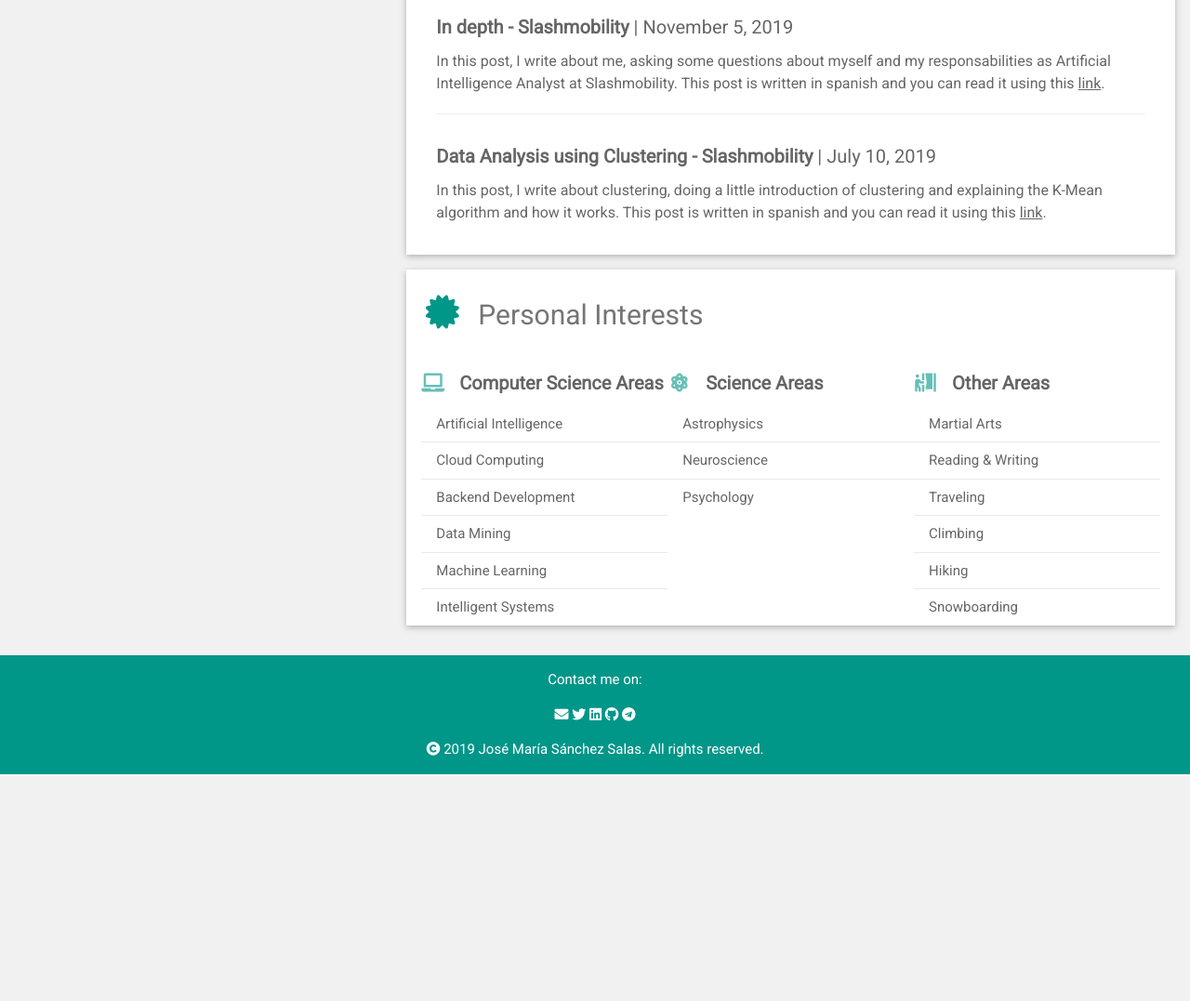
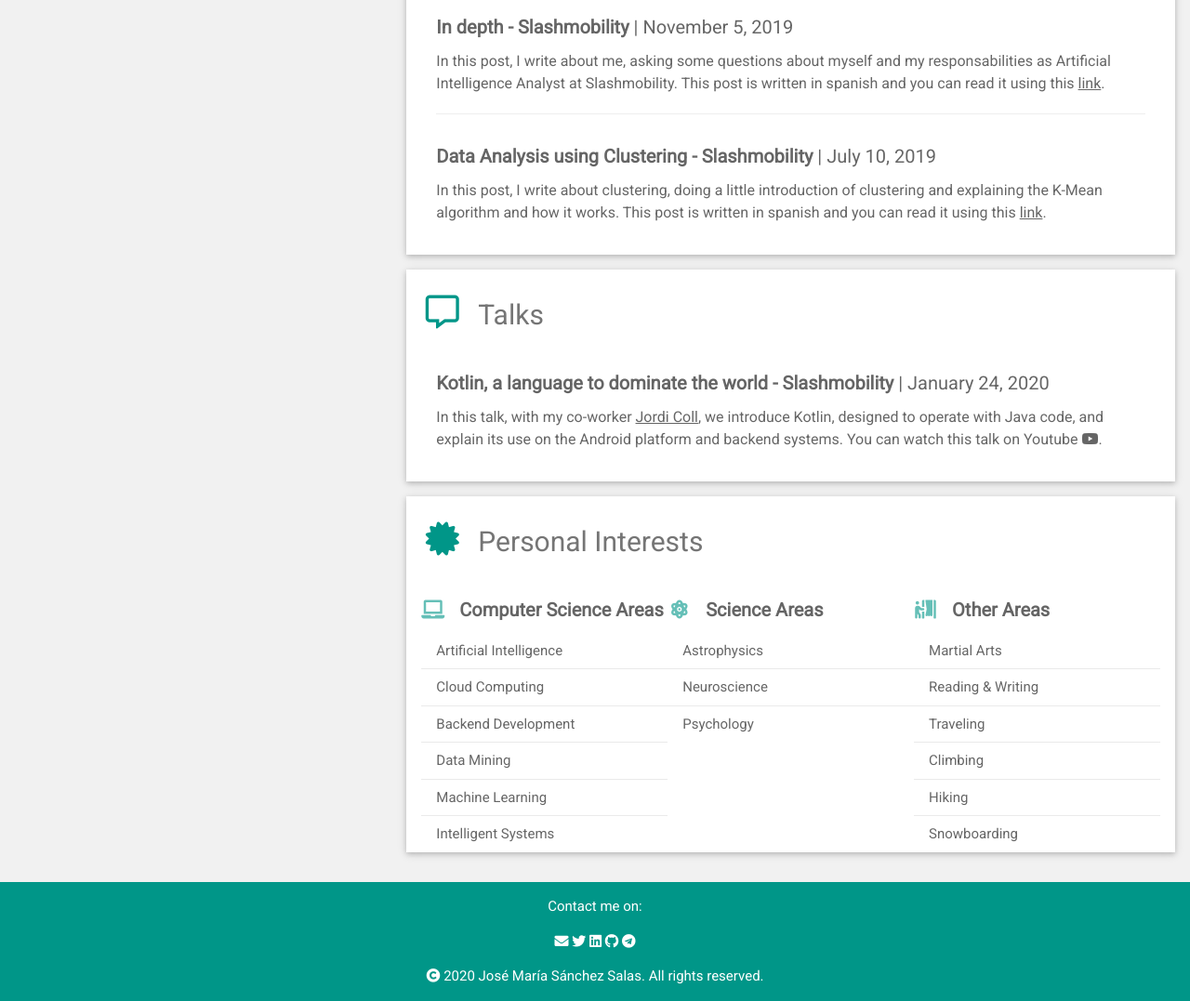
Before and after one commit to jmssalas/personal-website, a plain HTML site: page index.html in a window 1280 px wide. Shown: the part 1313-2390 px from the top of the page at 93% size. Before the commit the page ends 2146 px from the top, so only its background shows below. Drawn offline with nearby package versions, Linux system fonts and the light colour scheme.

Commit message:
Talks section added

```diff
--- a/index.html
+++ b/index.html
@@ -24,7 +24,7 @@ html,body,h1,h2,h3,h4,h5,h6 {font-family: "Roboto", sans-serif}
         <div class="w3-display-container">
           <img src="img/avatar.jpg" style="width:100%" alt="Avatar">
           <div class="w3-display-topleft w3-container w3-text-white">
-			     <h4 style="text-shadow:1px 1px 0 #000">José María Sánchez Salas</h4>
+			     <!-- <h4 style="text-shadow:1px 1px 0 #000">José María Sánchez Salas</h4>-->
           </div>
         </div>
         <div class="w3-container">
@@ -63,6 +63,8 @@ html,body,h1,h2,h3,h4,h5,h6 {font-family: "Roboto", sans-serif}
     <!-- Right Column -->
     <div class="w3-twothird">
 
+
+      <!-- About Me -->
       <div class="w3-container w3-card-2 w3-white w3-margin-bottom">
         <h2 class="w3-text-grey w3-padding-16"><i class="fa fa-info-circle fa-fw w3-margin-right w3-xxlarge w3-text-teal"></i>About Me</h2>
         <div class="w3-container">
@@ -86,7 +88,10 @@ html,body,h1,h2,h3,h4,h5,h6 {font-family: "Roboto", sans-serif}
         </div>
         <br>
       </div>
+      <!-- End About Me -->
 
+
+      <!-- Personal Projects -->
       <div class="w3-container w3-card-2 w3-white w3-margin-bottom">
         <h2 class="w3-text-grey w3-padding-16"><i class="fa fa-suitcase fa-fw w3-margin-right w3-xxlarge w3-text-teal"></i>Personal Projects</h2>
 
@@ -120,7 +125,9 @@ html,body,h1,h2,h3,h4,h5,h6 {font-family: "Roboto", sans-serif}
         </div>
         <br>
       </div>
+      <!-- End Personal Projects -->
 
+      <!-- Posts -->
       <div class="w3-container w3-card-2 w3-white w3-margin-bottom">
         <h2 class="w3-text-grey w3-padding-16"><i class="fa fa-quote-left fa-fw w3-margin-right w3-xxlarge w3-text-teal"></i>Posts</h2>
         <div class="w3-container">
@@ -135,7 +142,20 @@ html,body,h1,h2,h3,h4,h5,h6 {font-family: "Roboto", sans-serif}
         </div>
         <br>
       </div>
+      <!-- End Posts -->
 
+      <!-- Talks -->
+      <div class="w3-container w3-card-2 w3-white w3-margin-bottom">
+        <h2 class="w3-text-grey w3-padding-16"><i class="far fa-comment-alt fa-fw w3-margin-right w3-xxlarge w3-text-teal"></i>Talks</h2>
+        <div class="w3-container">
+          <h4 class="w3-opacity"><b>Kotlin, a language to dominate the world - Slashmobility</b> | January 24, 2020</h4>
+          <h6 class="w3-opacity">In this talk, with my co-worker <a href="https://www.linkedin.com/in/jordi-coll-marin/" target="_blank">Jordi Coll</a>, we introduce Kotlin, designed to operate with Java code, and explain its use on the Android platform and backend systems. You can watch this talk on Youtube <a href="https://www.youtube.com/watch?v=yLlrFBBnqCE" target="_blank"><i class="fab fa-youtube w3-hover-opacity"></i></a>.</h6>
+        </div>
+        <br>
+      </div>
+      <!-- End Talks -->
+
+      <!-- PErsonal Interests -->
       <div class="w3-container w3-card-2 w3-white w3-margin-bottom">
         <h2 class="w3-text-grey w3-padding-16"><i class="fa fa-certificate fa-fw w3-margin-right w3-xxlarge w3-text-teal"></i>Personal Interests</h2>
         <div class="w3-third">
@@ -169,6 +189,7 @@ html,body,h1,h2,h3,h4,h5,h6 {font-family: "Roboto", sans-serif}
           </ul>
         </div>
       </div>
+      <!-- End Personal Interests -->
 
     <!-- End Right Column -->
     </div>
@@ -186,7 +207,7 @@ html,body,h1,h2,h3,h4,h5,h6 {font-family: "Roboto", sans-serif}
   <a href="https://www.linkedin.com/in/jmssalas/" target="_blank"><i class="fab fa-linkedin w3-hover-opacity"></i></a>
   <a href="https://github.com/jmssalas" target="_blank"><i class="fab fa-github w3-hover-opacity"></i></a>
   <a href="https://telegram.me/jmssalas" target="_blank"><i class="fab fa-telegram w3-hover-opacity"></i></a>
-  <p><i class="fa fa-copyright w3-hover-opacity"></i> 2019 José María Sánchez Salas. All rights reserved.</p>
+  <p><i class="fa fa-copyright w3-hover-opacity"></i> 2020 José María Sánchez Salas. All rights reserved.</p>
 </footer>
 
 </body>
```
